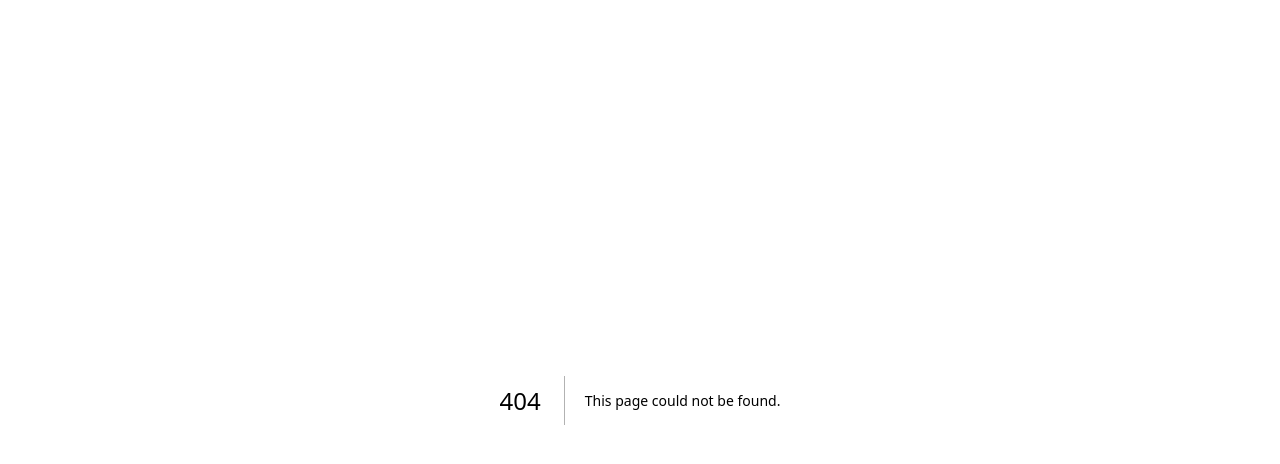
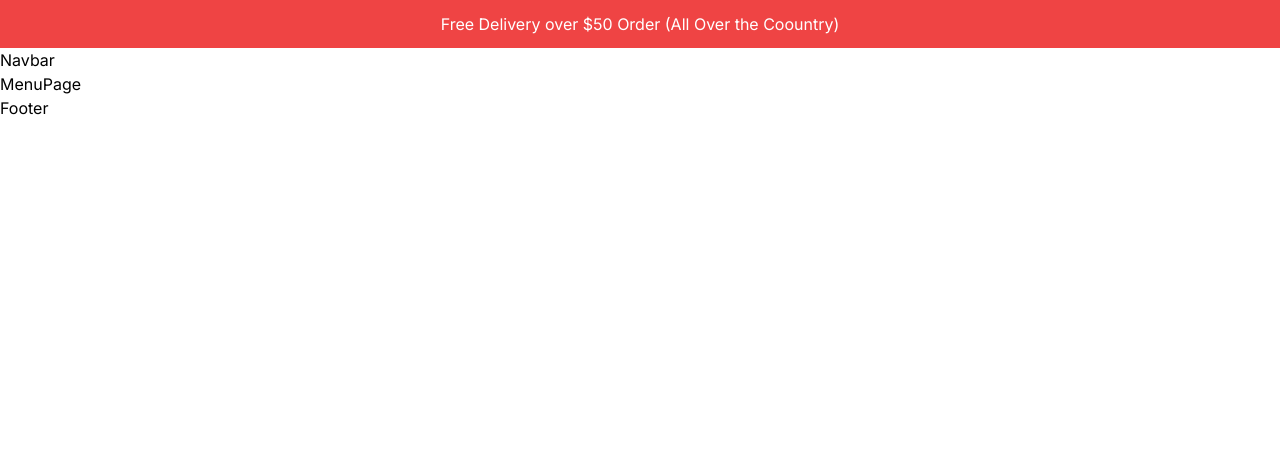
Before and after one commit to SaidulIslam16/restaurant-nextjs, a Next.js app: page /menu in a window 1280 px wide. Before the commit this address had no page. Shown: the top 464 px of the page. Built offline with nearby package versions, Linux system fonts and the light colour scheme.

Commit message:
notification bar added

```diff
--- /dev/null
+++ b/src/app/cart/page.tsx
@@ -0,0 +1,7 @@
+import React from 'react'
+
+export default function CartPage() {
+  return (
+    <div>CartPage</div>
+  )
+}
--- a/src/app/layout.tsx
+++ b/src/app/layout.tsx
@@ -1,6 +1,9 @@
 import type { Metadata } from "next";
 import { Inter } from "next/font/google";
 import "./globals.css";
+import Notification from "@/components/Notification";
+import Footer from "@/components/Footer";
+import Navbar from "@/components/Navbar";
 
 const inter = Inter({ subsets: ["latin"] });
 
@@ -16,7 +19,12 @@ export default function RootLayout({
 }>) {
   return (
     <html lang="en">
-      <body className={inter.className}>{children}</body>
+      <body className={inter.className}>
+        <Notification/>
+        <Navbar/>
+        {children}
+        <Footer/>
+        </body>
     </html>
   );
 }
--- /dev/null
+++ b/src/app/login/page.tsx
@@ -0,0 +1,7 @@
+import React from 'react'
+
+export default function LoginPage() {
+  return (
+    <div>LoginPage</div>
+  )
+}
--- /dev/null
+++ b/src/app/menu/[category]/page.tsx
@@ -0,0 +1,8 @@
+import React from 'react'
+
+export default function CategoryPage() {
+  return (
+    <div>CategoryPage
+    </div>
+  )
+}
--- /dev/null
+++ b/src/app/menu/page.tsx
@@ -0,0 +1,7 @@
+import React from 'react'
+
+export default function MenuPage() {
+  return (
+    <div>MenuPage</div>
+  )
+}
--- /dev/null
+++ b/src/app/orders/page.tsx
@@ -0,0 +1,7 @@
+import React from 'react'
+
+export default function OrderPage() {
+  return (
+    <div>OrderPage</div>
+  )
+}
--- /dev/null
+++ b/src/app/product/[id]/page.tsx
@@ -0,0 +1,7 @@
+import React from 'react'
+
+export default function ProductPage() {
+  return (
+    <div>ProductPage</div>
+  )
+}
--- /dev/null
+++ b/src/components/Footer.tsx
@@ -0,0 +1,7 @@
+import React from 'react'
+
+export default function Footer() {
+  return (
+    <div>Footer</div>
+  )
+}
--- /dev/null
+++ b/src/components/Menu.tsx
@@ -0,0 +1,10 @@
+import Image from 'next/image'
+import React from 'react'
+
+export default function Menu() {
+  return (
+    <div>
+        <Image src='/public/open.png/' alt='' height={20} width={20}/>
+    </div>
+  )
+}
--- /dev/null
+++ b/src/components/Navbar.tsx
@@ -0,0 +1,7 @@
+import React from 'react'
+
+export default function Navbar() {
+  return (
+    <div>Navbar</div>
+  )
+}
--- /dev/null
+++ b/src/components/Notification.tsx
@@ -0,0 +1,7 @@
+import React from 'react'
+
+export default function Notification() {
+  return (
+    <div className='h-12 bg-red-500 text-white text-sm md:text-base flex justify-center items-center text-center cursor-pointer px-4'>Free Delivery over $50 Order (All Over the Coountry)</div>
+  )
+}
```
